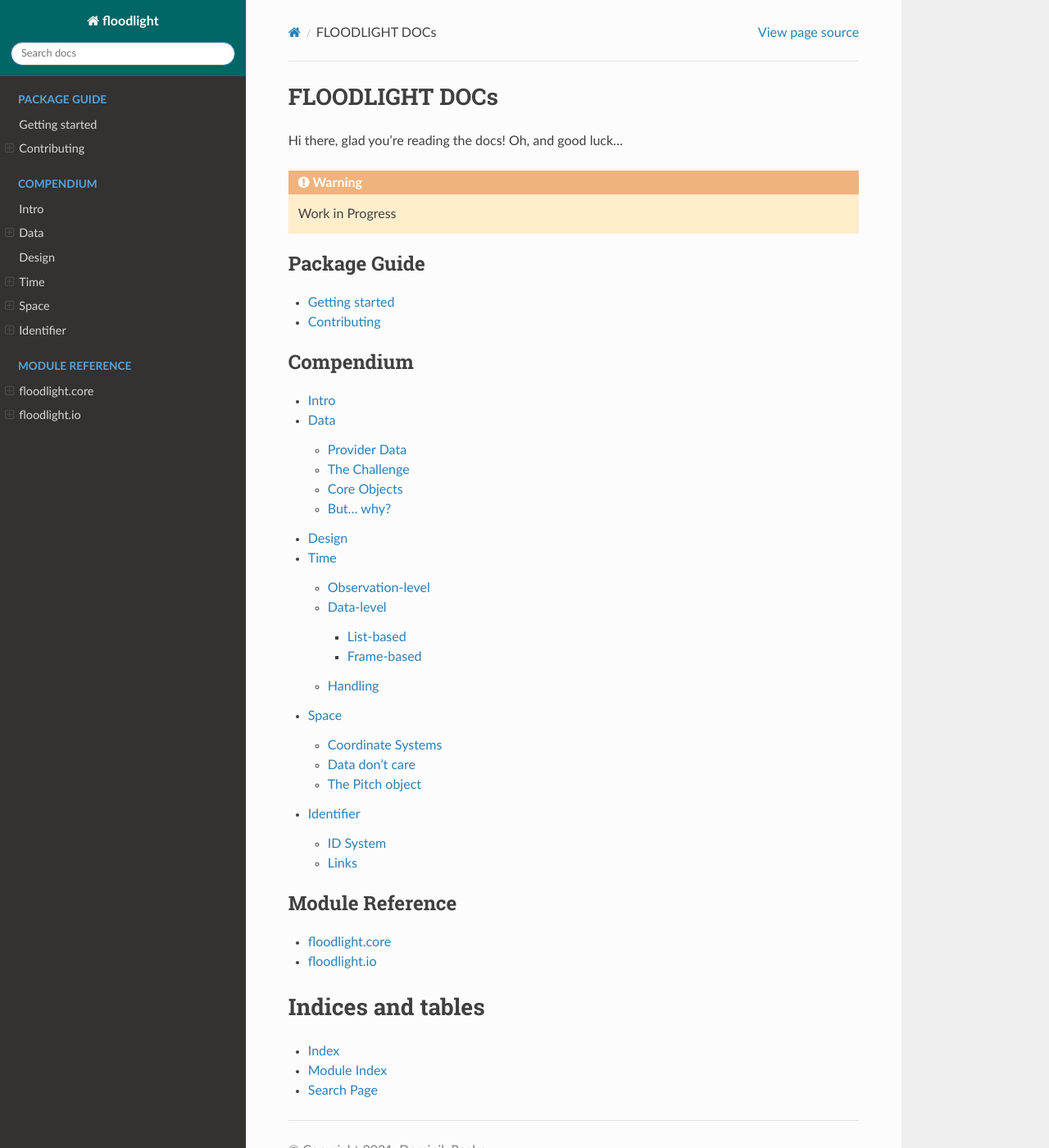
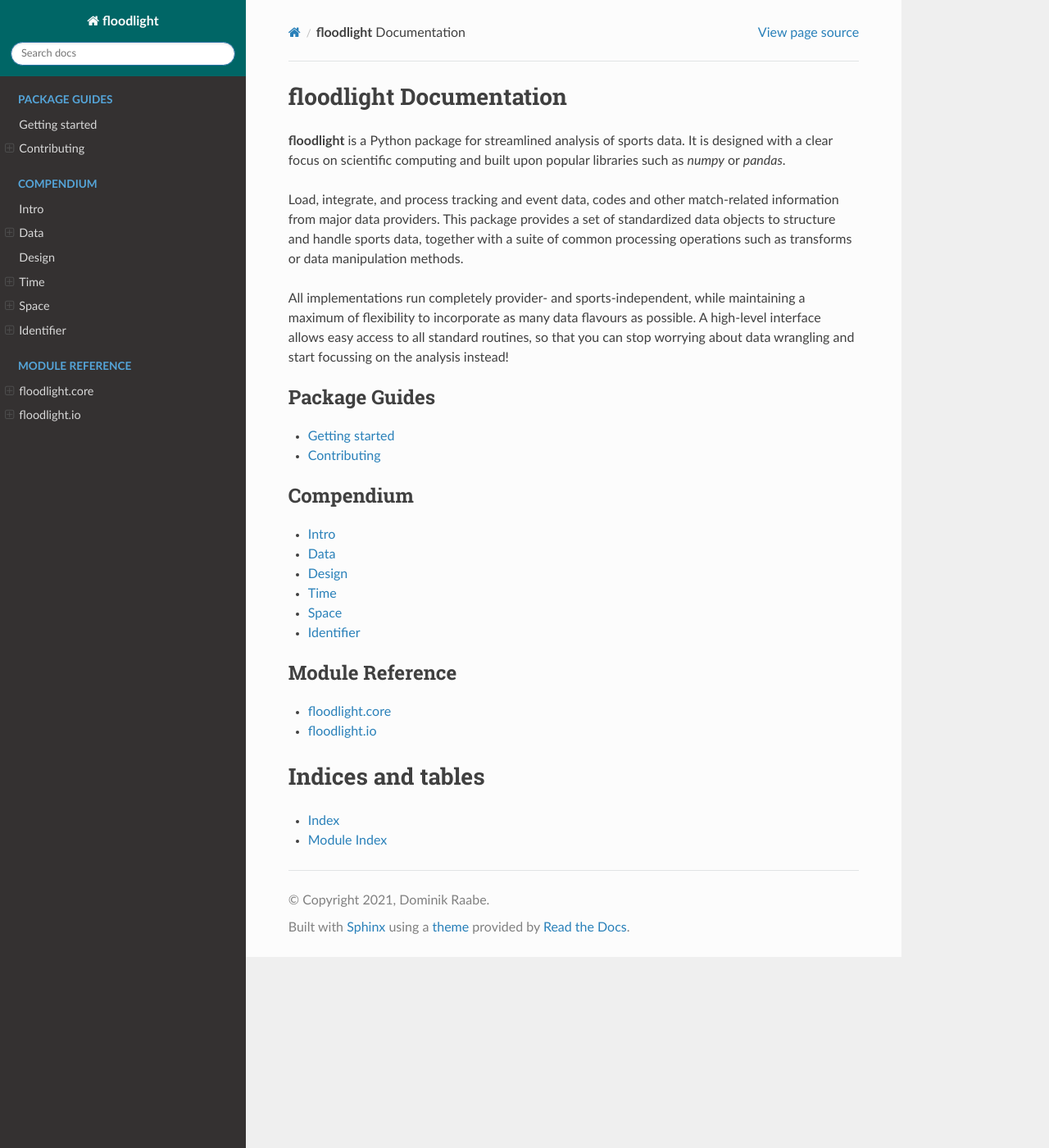
Before and after one commit to floodlight-sports/floodlight, a Sphinx documentation site: the page built from docs/source/index.rst, in a window 1280 px wide and 1400 px high. Shown: the whole window at 82% size. Built offline with Sphinx 7.4.7 and the Read the Docs theme 2.0.0, drawn with Linux system fonts in a browser that asks for light colours.

Commit message:
docs: update index

```diff
--- a/docs/source/index.rst
+++ b/docs/source/index.rst
@@ -1,17 +1,25 @@
-FLOODLIGHT DOCs
-===============
+**floodlight** Documentation
+============================
 
-Hi there, glad you're reading the docs! Oh, and good luck...
+**floodlight** is a Python package for streamlined analysis of sports data. It is
+designed with a clear focus on scientific computing and built upon popular libraries
+such as *numpy* or *pandas*.
 
-.. WARNING::
+Load, integrate, and process tracking and event data, codes and other match-related
+information from major data providers. This package provides a set of  standardized
+data objects to structure and handle sports data, together with a suite of common
+processing operations such as transforms or data manipulation methods.
 
-    Work in Progress
+All implementations run completely provider- and sports-independent, while maintaining
+a maximum of flexibility to incorporate as many data flavours as possible. A high-level
+interface allows easy access to all standard routines, so that you can stop worrying
+about data wrangling and start focussing on the analysis instead!
 
 
 .. toctree::
    :glob:
    :maxdepth: 1
-   :caption: Package Guide
+   :caption: Package Guides
 
     Getting started <guides/getting_started>
     Contributing <guides/contrib_manual>
@@ -42,4 +50,3 @@ Indices and tables
 
 * :ref:`genindex`
 * :ref:`modindex`
-* :ref:`search`
```
Also changed, not shown: other parts of docs/source/index.rst (+1 -1 lines).
